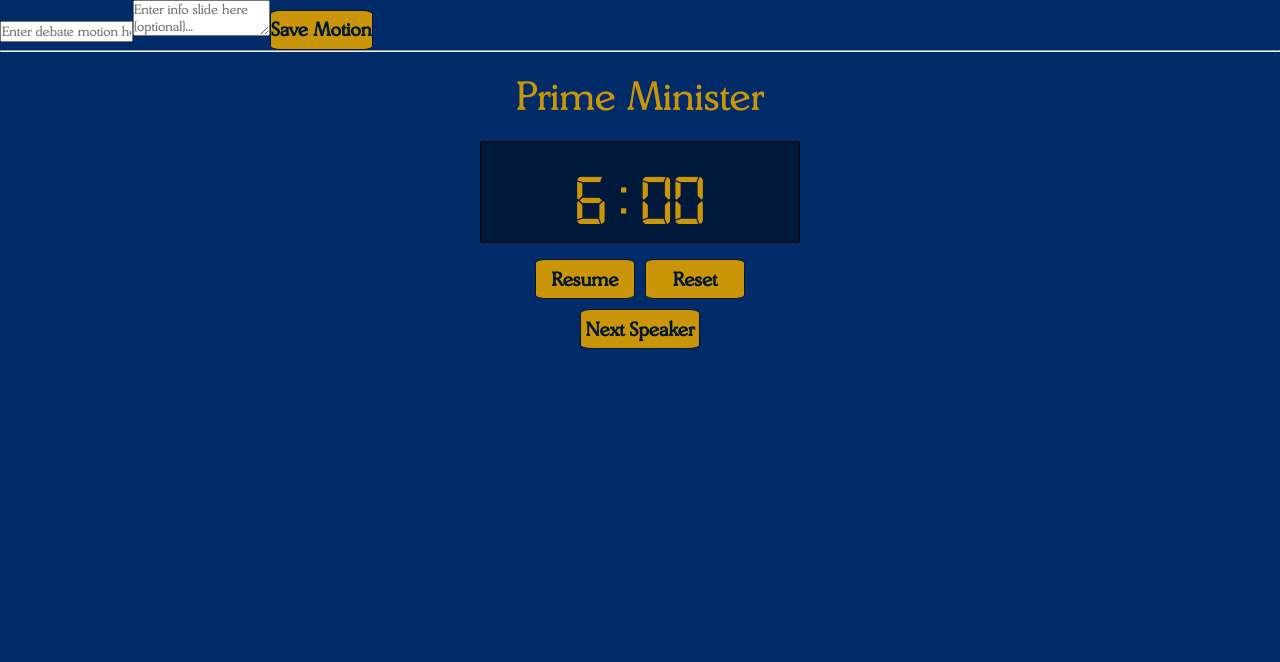
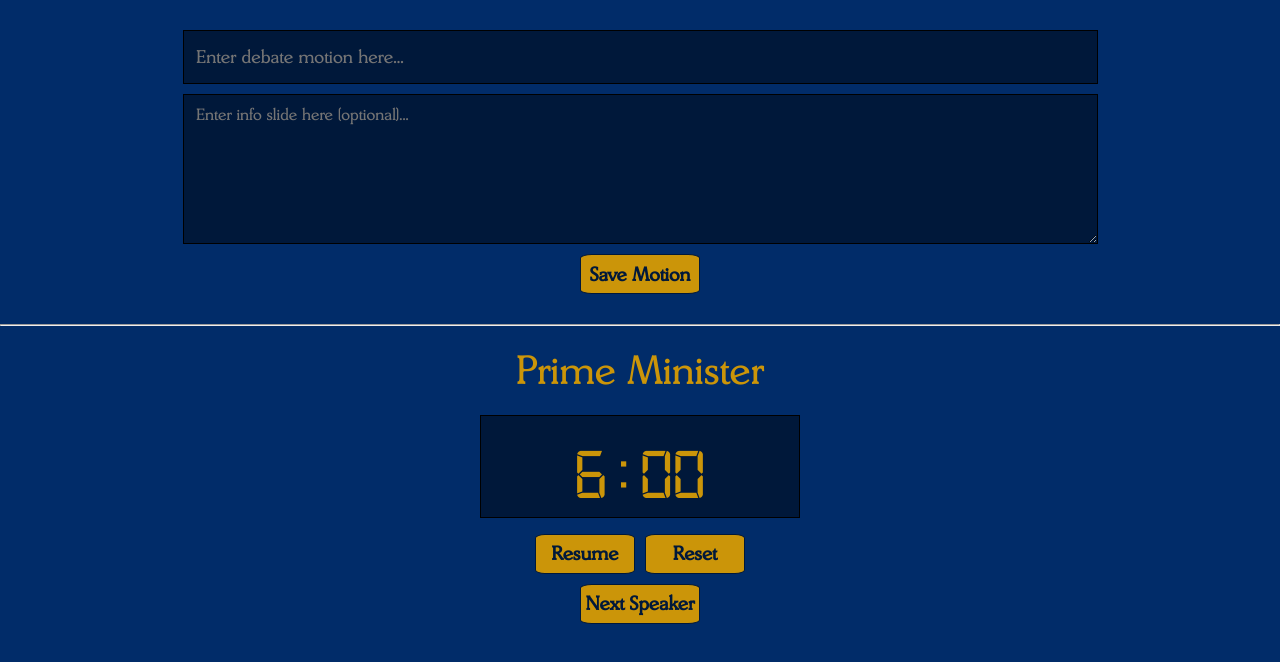
Before and after one commit to Pr1mor/CP-Motion, a React (Vite) app: page / in a window 1280 px wide. Shown: the top 662 px of the page. Built offline with nearby package versions, Linux system fonts and the light colour scheme.

Commit message:
Styled the editable motion block

```diff
--- a/src/App.css
+++ b/src/App.css
@@ -4,7 +4,8 @@
 	justify-content: center;
 }
 
-#next-speaker-button {
+#next-speaker-button,
+#save-motion-button {
 	min-width: 120px;
 }
 
@@ -14,3 +15,39 @@
 	margin: 20px;
 	font-weight: normal;
 }
+
+.editable-motion-block {
+	display: flex;
+	flex-direction: column;
+	gap: 10px;
+	align-items: center;
+	margin: 30px;
+}
+
+.edit-motion {
+	min-width: 320px;
+	padding: 0.5rem 0.8rem;
+	line-height: 2;
+	width: 75%;
+	font-size: 18px;
+	background-color: #00183a;
+	border: 1px solid black;
+	color: white;
+}
+
+.edit-info-slide {
+	min-width: 320px;
+	min-height: 100px;
+	padding: 0.5rem 0.8rem;
+
+	width: 75%;
+	height: 150px;
+	line-height: 1.5;
+	font-size: 16px;
+
+	background-color: #00183a;
+	border: 1px solid black;
+	color: white;
+
+	resize: vertical;
+}
--- a/src/App.jsx
+++ b/src/App.jsx
@@ -27,40 +27,24 @@ function App() {
 	return (
 		<>
 			{isEditing ? (
-				<div
-				// style={{
-				// 	marginBottom: "30px",
-				// 	display: "flex",
-				// 	flexDirection: "column",
-				// 	gap: "10px",
-				// }}
-				>
+				<div className="editable-motion-block">
 					<input
+						className="edit-motion"
 						type="text"
 						value={motion}
 						onChange={(e) => setMotion(e.target.value)}
 						placeholder="Enter debate motion here..."
-						// style={{
-						// 	padding: "8px",
-						// 	fontSize: "16px",
-						// 	width: "100%",
-						// 	boxSizing: "border-box",
-						// }}
 					/>
 					<textarea
+						className="edit-info-slide"
 						value={infoSlide}
 						onChange={(e) => setInfoSlide(e.target.value)}
 						placeholder="Enter info slide here (optional)..."
-						// style={{
-						// 	padding: "8px",
-						// 	fontSize: "14px",
-						// 	minHeight: "80px",
-						// 	width: "100%",
-						// 	boxSizing: "border-box",
-						// 	resize: "vertical",
-						// }}
 					/>
-					<button onClick={() => setIsEditing(false)}>
+					<button
+						id="save-motion-button"
+						onClick={() => setIsEditing(false)}
+					>
 						Save Motion
 					</button>
 				</div>
```
